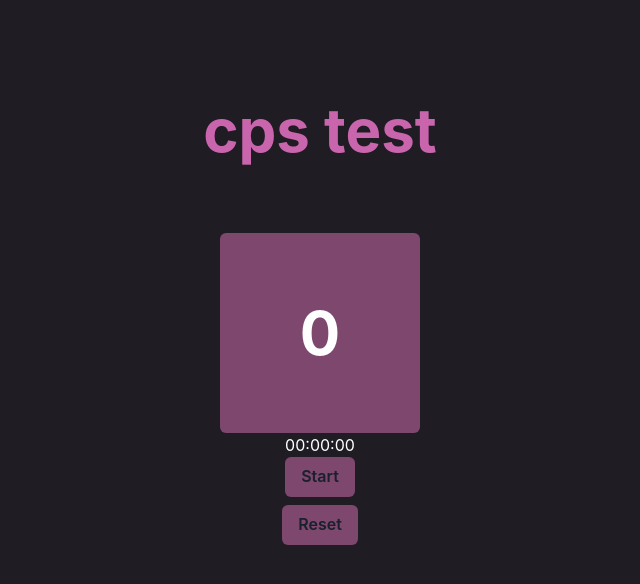
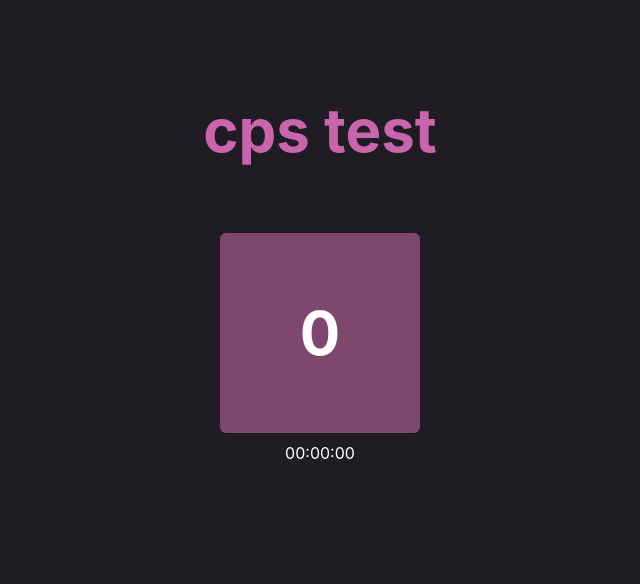
Before and after one commit to apolyeti/cps-test, a Next.js app: page / in a window 1280 px wide. Shown: the top 584 px of the page, without its empty margins (320-960 px from the left). Built offline with nearby package versions, Linux system fonts and the light colour scheme.

Commit message:
Stopwatch component working with Counter, stops at 5 seconds and starts when counter is clicked once

```diff
--- a/src/components/Counter.tsx
+++ b/src/components/Counter.tsx
@@ -1,11 +1,13 @@
 'use client';
 import { useState } from "react";
 import { Button, Text, VStack } from "@chakra-ui/react";
+import Stopwatch from "./Stopwatch";
 
 
 
 export default function Counter() {
     const [count, setCount] = useState(0);
+    const [running , setRunning] = useState(false);
     return (
             <VStack
                 marginTop={"85px"}>
@@ -24,6 +26,9 @@ export default function Counter() {
                     marginTop={'50px'}
                     onClick={() => {
                         setCount(count + 1);
+                        if (count > -1) {
+                            setRunning(true);
+                        }
                     }}
                     bgColor={'#7d476e'}
                     _hover={{
@@ -45,6 +50,7 @@ export default function Counter() {
                         </Text>
                     </VStack>
                 </Button>
+                <Stopwatch run={running}/>
             </VStack>
     );
 }
--- a/src/components/Hero.tsx
+++ b/src/components/Hero.tsx
@@ -4,7 +4,6 @@ import Counter from "./Counter";
 import Stopwatch from "./Stopwatch";
 
 export default function Hero() {
-    const [count, setCount] = useState(0);
     return (
         <VStack>
             <SlideFade
@@ -20,7 +19,6 @@ export default function Hero() {
                 <Center>
                     <Counter />
                 </Center>
-                <Stopwatch />
             </SlideFade>
         </VStack>
     );
--- a/src/components/Stopwatch.tsx
+++ b/src/components/Stopwatch.tsx
@@ -1,20 +1,26 @@
 import { use, useEffect, useState } from 'react';
 import { Button, VStack, Center } from '@chakra-ui/react';
 
-export default function Stopwatch() {
+export default function Stopwatch({run} : {run: boolean}) {
     const [time, setTime] = useState(0);
-    const [running, setRunning] = useState(false);
     useEffect(() => {
         let interval : any;
-        if (running) {
+        if (run) {
             interval = setInterval(() => {
-                setTime((prevTime) => prevTime + 10);
+                setTime((prevTime) =>  {
+                    const newTime = prevTime + 10;
+                    if (newTime >= 5000) {
+                        run = !run;
+                        return 5000;
+                    }
+                    return newTime;
+                });
             }, 10);
-        } else if (!running) {
+        } else if (!run) {
             clearInterval(interval)
         }
         return () => clearInterval(interval);
-    }, [running]);
+    }, [run]);
     return (
         <div>
             <Center>
@@ -22,24 +28,6 @@ export default function Stopwatch() {
                 <span>{("0" + Math.floor((time / 1000) % 60)).slice(-2)}:</span>
                 <span>{("0" + ((time / 10) % 100)).slice(-2)}</span>
             </Center>
-            <VStack>
-                <Button
-                    onClick={() => setRunning(!running)}
-                    bgColor={'#7d476e'}
-                    _hover={{
-                        bgColor: '#9c608b',
-                    }}>
-                        {running ? "Stop" : "Start"}
-                </Button>
-                <Button
-                    onClick={() => setTime(0)}
-                    bgColor={'#7d476e'}
-                    _hover={{
-                        bgColor: '#9c608b',
-                    }}>
-                        Reset
-                </Button>
-            </VStack>
         </div>
     );
 }
```
